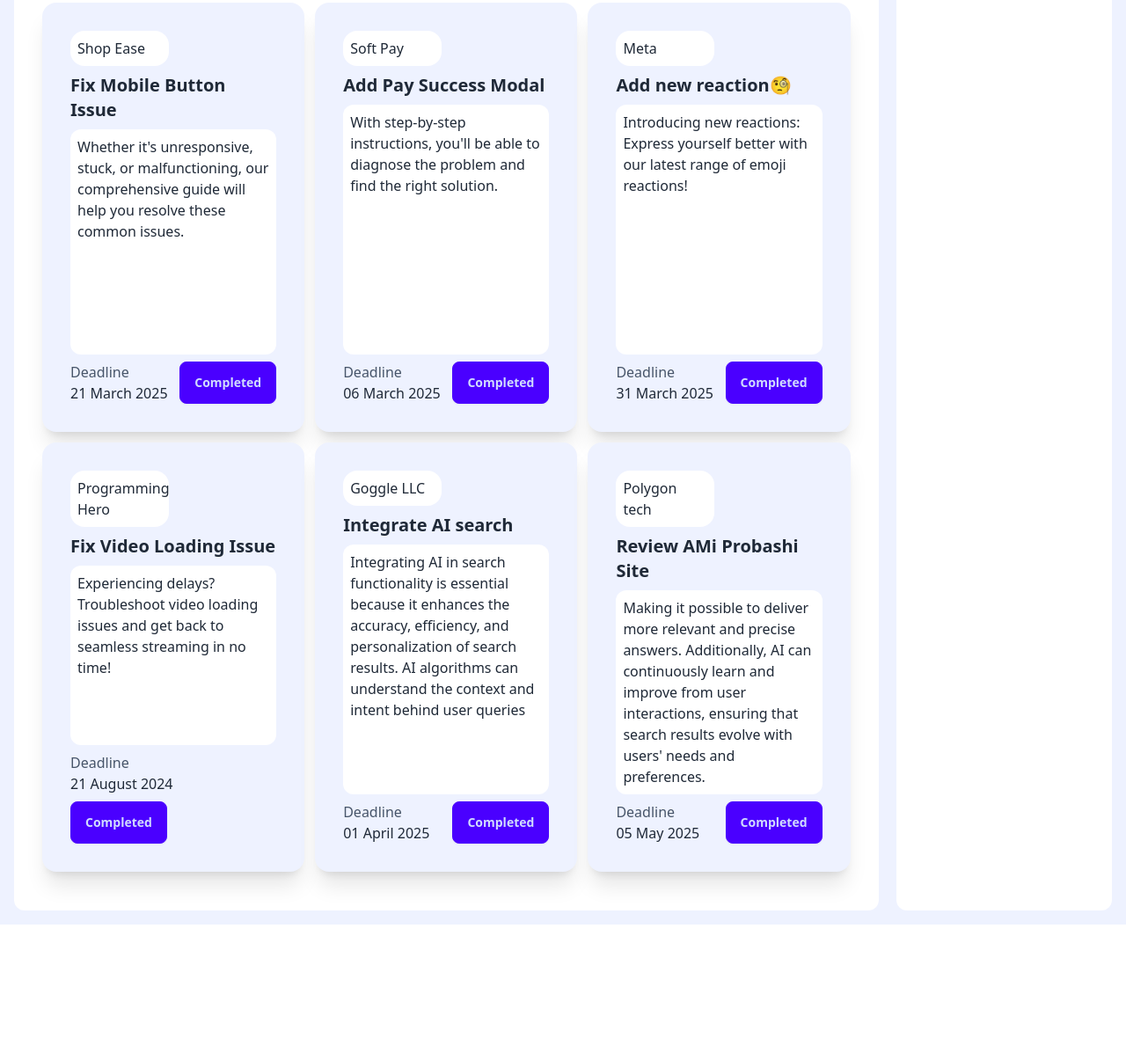
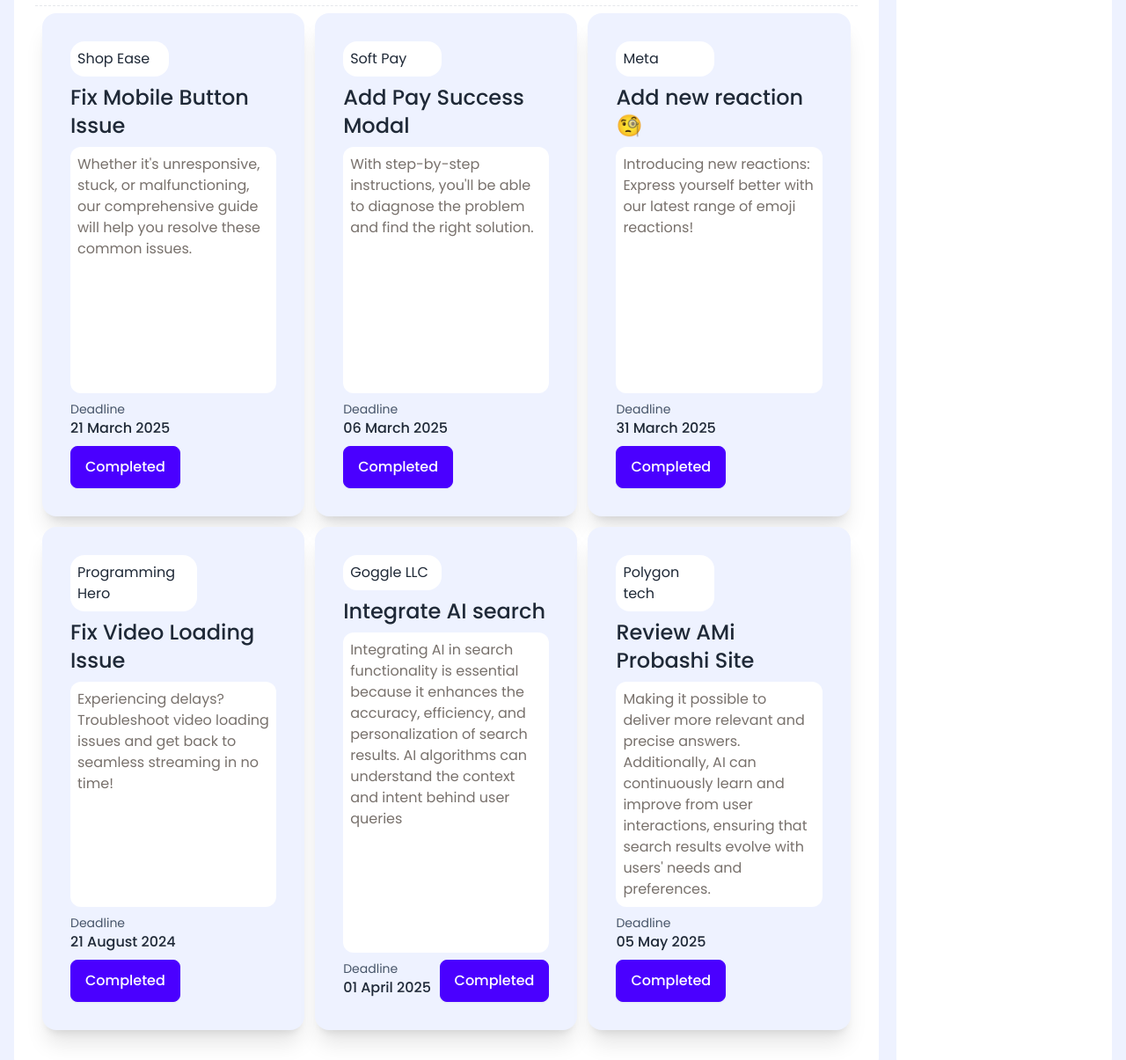
Before and after one commit to DevPentakill/dev_board_v3, a plain HTML site: page index.html in a window 1280 px wide. Shown: the part 396-1601 px from the top of the page at 88% size. Before the commit the page ends 1447 px from the top, so only its background shows below. Drawn offline with nearby package versions, Linux system fonts and the light colour scheme.

Commit message:
grid cards font and text color styles applied

```diff
--- a/index.html
+++ b/index.html
@@ -54,8 +54,8 @@
                     </div>
                     <!-- count text -->
                     <div>
-                        <h5>Task Assigned</h5>
-                        <span id="task-count" class="font-bold"></span>
+                        <h5 class="poppins-medium text-base">Task Assigned</h5>
+                        <span id="task-count" class="poppins-bold text-3xl"></span>
                     </div>
                 </div>
                 <!-- discover card 1 ends -->
@@ -85,7 +85,7 @@
                     </div>
                     <!-- Date text -->
                     <div>
-                        <h5 id="todays-date"></h5>
+                        <h5 id="todays-date" class="poppins-bold text-lg"></h5>
                     </div>
                 </div>
                 <!-- discover card 3 ends -->
@@ -99,16 +99,16 @@
                 <!-- task card 1 starts -->
                 <div class="card bg-indigo-50 w-auto shadow-xl">
                     <div class="card-body">
-                        <h4 class="bg-white rounded-2xl w-28 p-2">Shop Ease</h4>
-                        <h2 id="card1-title" class="card-title">Fix Mobile Button Issue</h2>
-                        <p class="bg-white p-2 rounded-xl">Whether it's unresponsive, stuck, or malfunctioning, our
+                        <h4 class="bg-white rounded-2xl w-28 p-2 poppins-regular text-base">Shop Ease</h4>
+                        <h2 id="card1-title" class="card-title poppins-medium text-2xl">Fix Mobile Button Issue</h2>
+                        <p class="bg-white p-2 rounded-xl poppins-regular text-base text-stone-500">Whether it's unresponsive, stuck, or malfunctioning, our
                             comprehensive guide will help you resolve these common issues.</p>
                         <div class="card-actions justify-between align-middle">
                             <div>
-                                <p class="text-slate-600">Deadline</p>
-                                <h5>21 March 2025</h5>
+                                <p class="text-slate-600 poppins-regular text-sm">Deadline</p>
+                                <h5 class="poppins-medium text-base">21 March 2025</h5>
                             </div>
-                            <button id="completed-btn1" class="btn btn-primary completed-btn"
+                            <button id="completed-btn1" class="btn btn-primary completed-btn poppins-medium text-base text-white"
                                 onclick="completed1()">Completed</button>
                         </div>
                     </div>
@@ -118,34 +118,35 @@
                 <!-- task card 2 starts -->
                 <div class="card bg-indigo-50 w-auto shadow-xl">
                     <div class="card-body">
-                        <h4 class="bg-white rounded-2xl w-28 p-2">Soft Pay</h4>
-                        <h2 id="card2-title" class="card-title">Add Pay Success Modal</h2>
-                        <p class="bg-white p-2 rounded-xl">With step-by-step instructions, you'll be able to diagnose
+                        <h4 class="bg-white rounded-2xl w-28 p-2 poppins-regular text-base">Soft Pay</h4>
+                        <h2 id="card2-title" class="card-title poppins-medium text-2xl">Add Pay Success Modal</h2>
+                        <p class="bg-white p-2 rounded-xl poppins-regular text-base text-stone-500">With step-by-step instructions, you'll be able to diagnose
                             the problem and find the right solution.</p>
                         <div class="card-actions justify-between align-middle">
                             <div>
-                                <p class="text-slate-600">Deadline</p>
-                                <h5>06 March 2025</h5>
+                                <p class="text-slate-600 poppins-regular text-sm">Deadline</p>
+                                <h5 class="poppins-medium text-base">06 March 2025</h5>
                             </div>
-                            <button id="completed-btn2" class="btn btn-primary completed-btn"
+                            <button id="completed-btn2" class="btn btn-primary completed-btn poppins-medium text-base text-white"
                                 onclick="completed2()">Completed</button>
                         </div>
                     </div>
                 </div>
                 <!-- card 2 ends -->
+
                 <!-- task card 3 starts -->
                 <div class="card bg-indigo-50 w-auto shadow-xl">
                     <div class="card-body">
-                        <h4 class="bg-white rounded-2xl w-28 p-2">Meta</h4>
-                        <h2 id="card3-title" class="card-title">Add new reaction🧐</h2>
-                        <p class="bg-white p-2 rounded-xl">Introducing new reactions: Express yourself better with our
+                        <h4 class="bg-white rounded-2xl w-28 p-2 poppins-regular text-base">Meta</h4>
+                        <h2 id="card3-title" class="card-title poppins-medium text-2xl">Add new reaction🧐</h2>
+                        <p class="bg-white p-2 rounded-xl poppins-regular text-base text-stone-500">Introducing new reactions: Express yourself better with our
                             latest range of emoji reactions!</p>
                         <div class="card-actions justify-between align-middle">
                             <div>
-                                <p class="text-slate-600">Deadline</p>
-                                <h5>31 March 2025</h5>
+                                <p class="text-slate-600 poppins-regular text-sm">Deadline</p>
+                                <h5 class="poppins-medium text-base">31 March 2025</h5>
                             </div>
-                            <button id="completed-btn3" class="btn btn-primary completed-btn"
+                            <button id="completed-btn3" class="btn btn-primary completed-btn poppins-medium text-base text-white"
                                 onclick="completed3()">Completed</button>
                         </div>
                     </div>
@@ -154,54 +155,56 @@
                 <!-- task card 4 starts -->
                 <div class="card bg-indigo-50 w-auto shadow-xl">
                     <div class="card-body">
-                        <h4 class="bg-white rounded-2xl w-28 p-2">Programming Hero</h4>
-                        <h2 id="card4-title" class="card-title">Fix Video Loading Issue</h2>
-                        <p class="bg-white p-2 rounded-xl">Experiencing delays? Troubleshoot video loading issues and
+                        <h4 class="bg-white rounded-2xl w-36 p-2 poppins-regular text-base">Programming Hero</h4>
+                        <h2 id="card4-title" class="card-title poppins-medium text-2xl">Fix Video Loading Issue</h2>
+                        <p class="bg-white p-2 rounded-xl poppins-regular text-base text-stone-500">Experiencing delays? Troubleshoot video loading issues and
                             get back to seamless streaming in no time!</p>
                         <div class="card-actions justify-between align-middle">
                             <div>
-                                <p class="text-slate-600">Deadline</p>
-                                <h5>21 August 2024</h5>
+                                <p class="text-slate-600 poppins-regular text-sm">Deadline</p>
+                                <h5 class="poppins-medium text-base">21 August 2024</h5>
                             </div>
-                            <button id="completed-btn4" class="btn btn-primary"
+                            <button id="completed-btn4" class="btn btn-primary poppins-medium text-base text-white"
                                 onclick="completed4()">Completed</button>
                         </div>
                     </div>
                 </div>
                 <!-- card 4 ends -->
+
                 <!-- task card 5 starts -->
                 <div class="card bg-indigo-50 w-auto shadow-xl">
                     <div class="card-body">
-                        <h4 class="bg-white rounded-2xl w-28 p-2">Goggle LLC</h4>
-                        <h2 id="card5-title" class="card-title">Integrate AI search</h2>
-                        <p class="bg-white p-2 rounded-xl">Integrating AI in search functionality is essential because
+                        <h4 class="bg-white rounded-2xl w-28 p-2 poppins-regular text-base">Goggle LLC</h4>
+                        <h2 id="card5-title" class="card-title poppins-medium text-2xl">Integrate AI search</h2>
+                        <p class="bg-white p-2 rounded-xl poppins-regular text-base text-stone-500">Integrating AI in search functionality is essential because
                             it enhances the accuracy, efficiency, and personalization of search results. AI algorithms
                             can understand the context and intent behind user queries</p>
                         <div class="card-actions justify-between align-middle">
                             <div>
-                                <p class="text-slate-600">Deadline</p>
-                                <h5>01 April 2025</h5>
+                                <p class="text-slate-600 poppins-regular text-sm">Deadline</p>
+                                <h5 class="poppins-medium text-base">01 April 2025</h5>
                             </div>
-                            <button id="completed-btn5" class="btn btn-primary"
+                            <button id="completed-btn5" class="btn btn-primary poppins-medium text-base text-white"
                                 onclick="completed5()">Completed</button>
                         </div>
                     </div>
                 </div>
                 <!-- card 5 ends -->
+
                 <!-- task card 6 starts -->
                 <div class="card bg-indigo-50 w-auto shadow-xl">
                     <div class="card-body">
-                        <h4 class="bg-white rounded-2xl w-28 p-2">Polygon tech</h4>
-                        <h2 id="card6-title" class="card-title">Review AMi Probashi Site</h2>
-                        <p class="bg-white p-2 rounded-xl">Making it possible to deliver more relevant and precise
+                        <h4 class="bg-white rounded-2xl w-28 p-2 poppins-regular text-base">Polygon tech</h4>
+                        <h2 id="card6-title" class="card-title poppins-medium text-2xl">Review AMi Probashi Site</h2>
+                        <p class="bg-white p-2 rounded-xl poppins-regular text-base text-stone-500">Making it possible to deliver more relevant and precise
                             answers. Additionally, AI can continuously learn and improve from user interactions,
                             ensuring that search results evolve with users' needs and preferences.</p>
                         <div class="card-actions justify-between align-middle">
                             <div>
-                                <p class="text-slate-600">Deadline</p>
-                                <h5>05 May 2025</h5>
+                                <p class="text-slate-600 poppins-regular text-sm">Deadline</p>
+                                <h5 class="poppins-medium text-base">05 May 2025</h5>
                             </div>
-                            <button id="completed-btn6" class="btn btn-primary"
+                            <button id="completed-btn6" class="btn btn-primary poppins-medium text-base text-white"
                                 onclick="completed6()">Completed</button>
                         </div>
                     </div>
```
